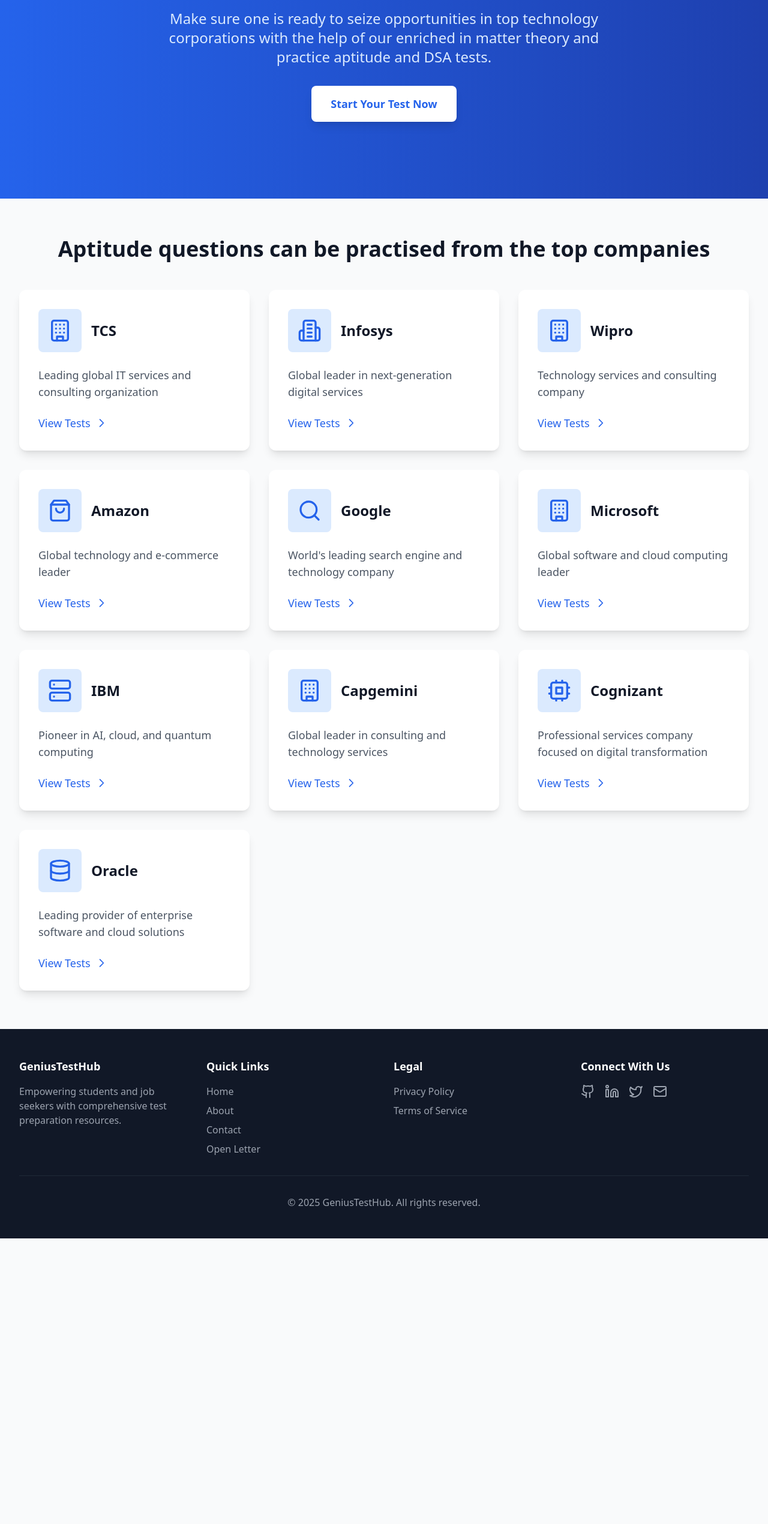
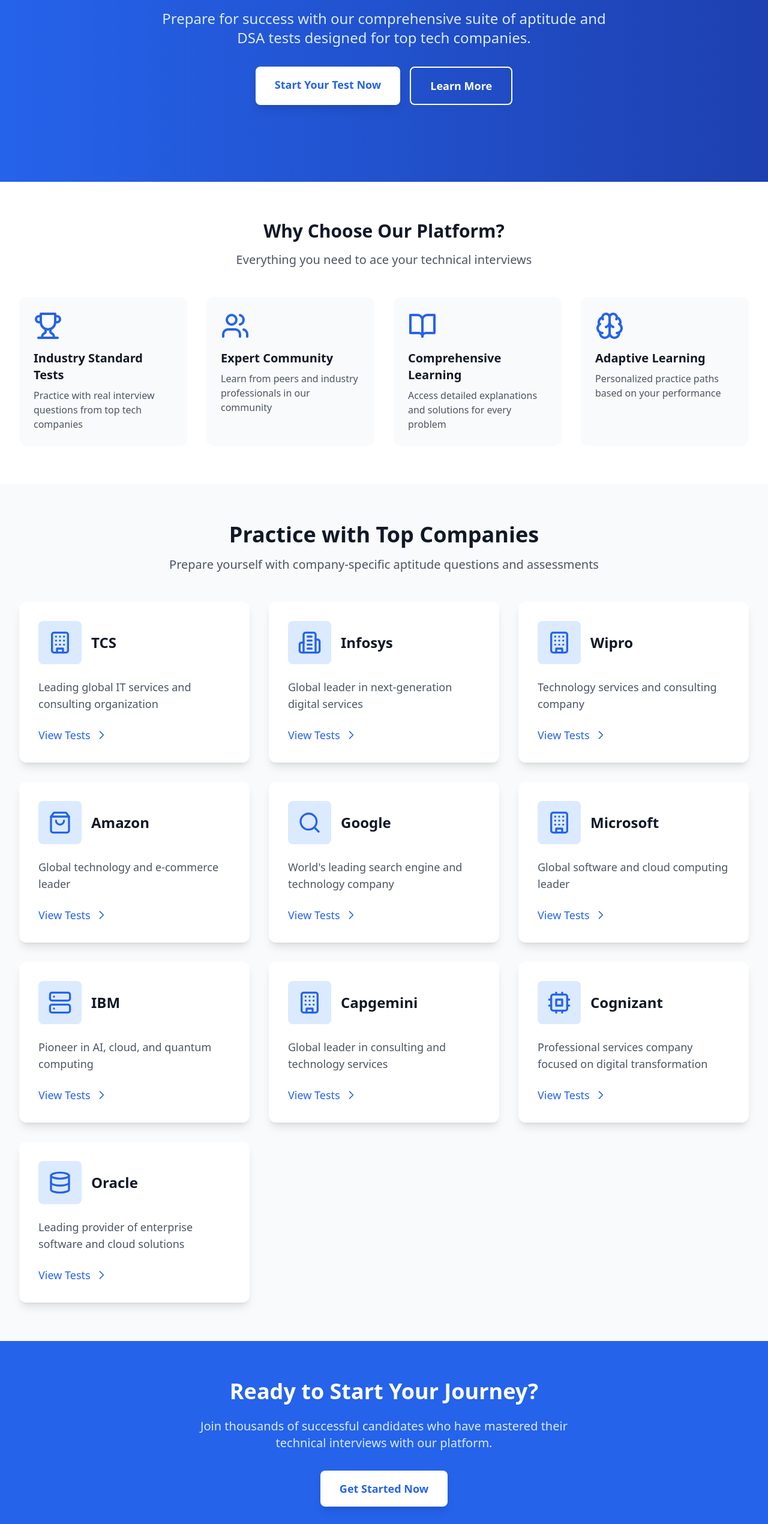
Before and after one commit to TechWithIfn/GeniusTestHub, a React (Vite) app: page / in a window 1280 px wide. Shown: the part 257-2797 px from the top of the page at 60% size. Before the commit the page ends 2321 px from the top, so only its background shows below. Built offline with nearby package versions, Linux system fonts and the light colour scheme.

Commit message:
Update Home.tsx

```diff
--- a/src/pages/Home.tsx
+++ b/src/pages/Home.tsx
@@ -1,7 +1,11 @@
 import React from 'react';
 import { Link } from 'react-router-dom';
 import { companies } from '../data/companies';
-import { Building, Building2, Building as Building3, Building as Building4, ShoppingBag, Search, Building as Window, Server, Cpu, Database } from 'lucide-react';
+import {
+  Building, Building2, Building as Building3, Building as Building4,
+  ShoppingBag, Search, Building as Window, Server, Cpu, Database,
+  Trophy, Users, BookOpen, Brain
+} from 'lucide-react';
 
 const iconMap = {
   'building': Building,
@@ -16,25 +20,76 @@
   'database': Database
 };
 
+const features = [
+  {
+    icon: Trophy,
+    title: "Industry Standard Tests",
+    description: "Practice with real interview questions from top tech companies"
+  },
+  {
+    icon: Users,
+    title: "Expert Community",
+    description: "Learn from peers and industry professionals in our community"
+  },
+  {
+    icon: BookOpen,
+    title: "Comprehensive Learning",
+    description: "Access detailed explanations and solutions for every problem"
+  },
+  {
+    icon: Brain,
+    title: "Adaptive Learning",
+    description: "Personalized practice paths based on your performance"
+  }
+];
+
 const Home = () => {
   return (
     <div className="min-h-screen">
       {/* Hero Section */}
-      <div className="bg-gradient-to-r from-blue-600 to-blue-800 text-white py-20 md:py-32">
-        <div className="max-w-7xl mx-auto px-4 sm:px-6 lg:px-8">
+      <div className="bg-gradient-to-r from-blue-600 to-blue-800 text-white py-20 md:py-32 relative overflow-hidden">
+        <div className="absolute inset-0 bg-grid-white/[0.05] pointer-events-none" />
+        <div className="max-w-7xl mx-auto px-4 sm:px-6 lg:px-8 relative">
           <div className="text-center max-w-4xl mx-auto">
-            <h1 className="text-3xl md:text-5xl lg:text-6xl font-bold mb-6 leading-tight">
+            <h1 className="text-4xl md:text-5xl lg:text-6xl font-bold mb-6 leading-tight animate-fade-in">
               Master Your Technical Interview Journey
             </h1>
             <p className="text-lg md:text-xl lg:text-2xl mb-8 text-blue-100 max-w-3xl mx-auto">
-             Make sure one is ready to seize opportunities in top technology corporations with the help of our enriched in matter theory and practice aptitude and DSA tests.
+              Prepare for success with our comprehensive suite of aptitude and DSA tests designed for top tech companies.
             </p>
+            <div className="flex gap-4 justify-center">
               <Link
                 to="/subjects"
-              className="inline-block bg-white text-blue-600 px-8 py-4 rounded-lg font-semibold text-lg hover:bg-blue-50 transition-colors transform hover:scale-105 duration-200 shadow-lg"
+                className="inline-block bg-white text-blue-600 px-8 py-4 rounded-lg font-semibold text-lg hover:bg-blue-50 transition-all transform hover:scale-105 duration-200 shadow-lg"
               >
                 Start Your Test Now
               </Link>
+              <Link
+                to="/learn"
+                className="inline-block bg-transparent border-2 border-white text-white px-8 py-4 rounded-lg font-semibold text-lg hover:bg-white/10 transition-all duration-200"
+              >
+                Learn More
+              </Link>
+            </div>
+          </div>
+        </div>
+      </div>
+
+      {/* Features Section */}
+      <div className="py-16 bg-white">
+        <div className="max-w-7xl mx-auto px-4 sm:px-6 lg:px-8">
+          <div className="text-center mb-12">
+            <h2 className="text-3xl font-bold text-gray-900">Why Choose Our Platform?</h2>
+            <p className="mt-4 text-xl text-gray-600">Everything you need to ace your technical interviews</p>
+          </div>
+          <div className="grid grid-cols-1 md:grid-cols-2 lg:grid-cols-4 gap-8">
+            {features.map((feature, index) => (
+              <div key={index} className="p-6 rounded-xl bg-gray-50 hover:bg-gray-100 transition-all duration-200">
+                <feature.icon className="w-12 h-12 text-blue-600 mb-4" />
+                <h3 className="text-xl font-semibold mb-2">{feature.title}</h3>
+                <p className="text-gray-600">{feature.description}</p>
+              </div>
+            ))}
           </div>
         </div>
       </div>
@@ -42,14 +97,19 @@
       {/* Companies Section */}
       <div className="py-16 bg-gray-50">
         <div className="max-w-7xl mx-auto px-4 sm:px-6 lg:px-8">
-          <h2 className="text-3xl md:text-4xl font-bold text-center mb-12">
-            Aptitude questions can be practised from the top companies
+          <div className="text-center mb-12">
+            <h2 className="text-3xl md:text-4xl font-bold mb-4">
+              Practice with Top Companies
             </h2>
+            <p className="text-xl text-gray-600 max-w-3xl mx-auto">
+              Prepare yourself with company-specific aptitude questions and assessments
+            </p>
+          </div>
           <div className="grid grid-cols-1 md:grid-cols-2 lg:grid-cols-3 gap-8">
             {companies.map((company) => {
               const IconComponent = iconMap[company.logo as keyof typeof iconMap];
               return (
-                <div key={company.name} className="bg-white p-8 rounded-xl shadow-lg hover:shadow-xl transition-shadow transform hover:-translate-y-1 duration-200">
+                <div key={company.name} className="bg-white p-8 rounded-xl shadow-lg hover:shadow-xl transition-all transform hover:-translate-y-1 duration-200">
                   <div className="flex items-center mb-6">
                     <div className="bg-blue-100 p-4 rounded-lg">
                       <IconComponent className="h-10 w-10 text-blue-600" />
@@ -59,10 +119,15 @@
                   <p className="text-gray-600 text-lg mb-6">{company.description}</p>
                   <Link
                     to={`/tests/${company.name.toLowerCase()}`}
-                    className="inline-flex items-center text-blue-600 hover:text-blue-700 text-lg font-medium"
+                    className="inline-flex items-center text-blue-600 hover:text-blue-700 text-lg font-medium group"
                   >
                     View Tests
-                    <svg className="w-5 h-5 ml-2" fill="none" stroke="currentColor" viewBox="0 0 24 24">
+                    <svg
+                      className="w-5 h-5 ml-2 transform transition-transform group-hover:translate-x-1"
+                      fill="none"
+                      stroke="currentColor"
+                      viewBox="0 0 24 24"
+                    >
                       <path strokeLinecap="round" strokeLinejoin="round" strokeWidth="2" d="M9 5l7 7-7 7" />
                     </svg>
                   </Link>
@@ -72,6 +137,24 @@
           </div>
         </div>
       </div>
+
+      {/* CTA Section */}
+      <div className="bg-blue-600 py-16">
+        <div className="max-w-7xl mx-auto px-4 sm:px-6 lg:px-8 text-center">
+          <h2 className="text-3xl md:text-4xl font-bold text-white mb-6">
+            Ready to Start Your Journey?
+          </h2>
+          <p className="text-xl text-blue-100 mb-8 max-w-2xl mx-auto">
+            Join thousands of successful candidates who have mastered their technical interviews with our platform.
+          </p>
+          <Link
+            to="/register"
+            className="inline-block bg-white text-blue-600 px-8 py-4 rounded-lg font-semibold text-lg hover:bg-blue-50 transition-all transform hover:scale-105 duration-200 shadow-lg"
+          >
+            Get Started Now
+          </Link>
+        </div>
+      </div>
     </div>
   );
 };
```
Lines whose indentation alone changed are shown as unchanged.
